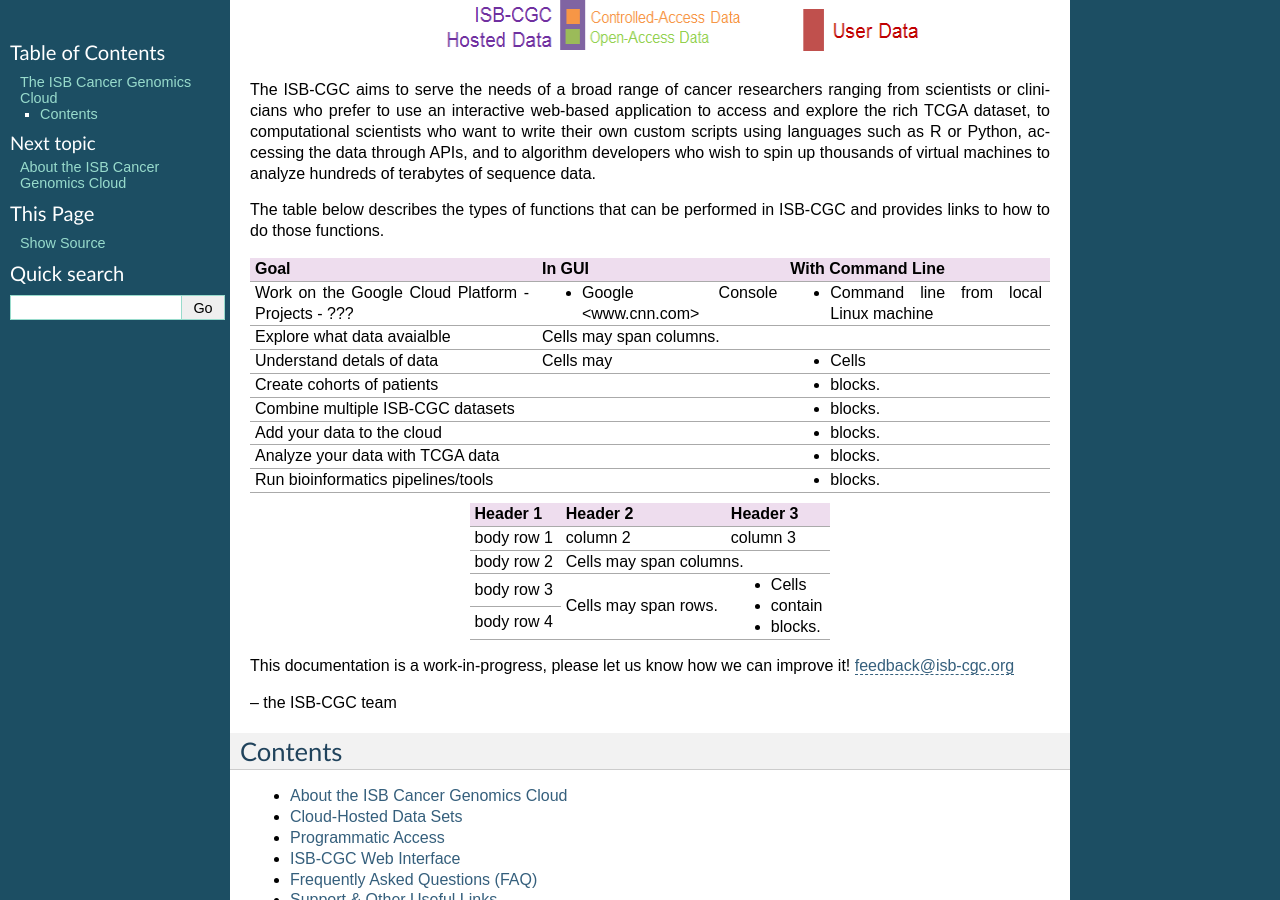
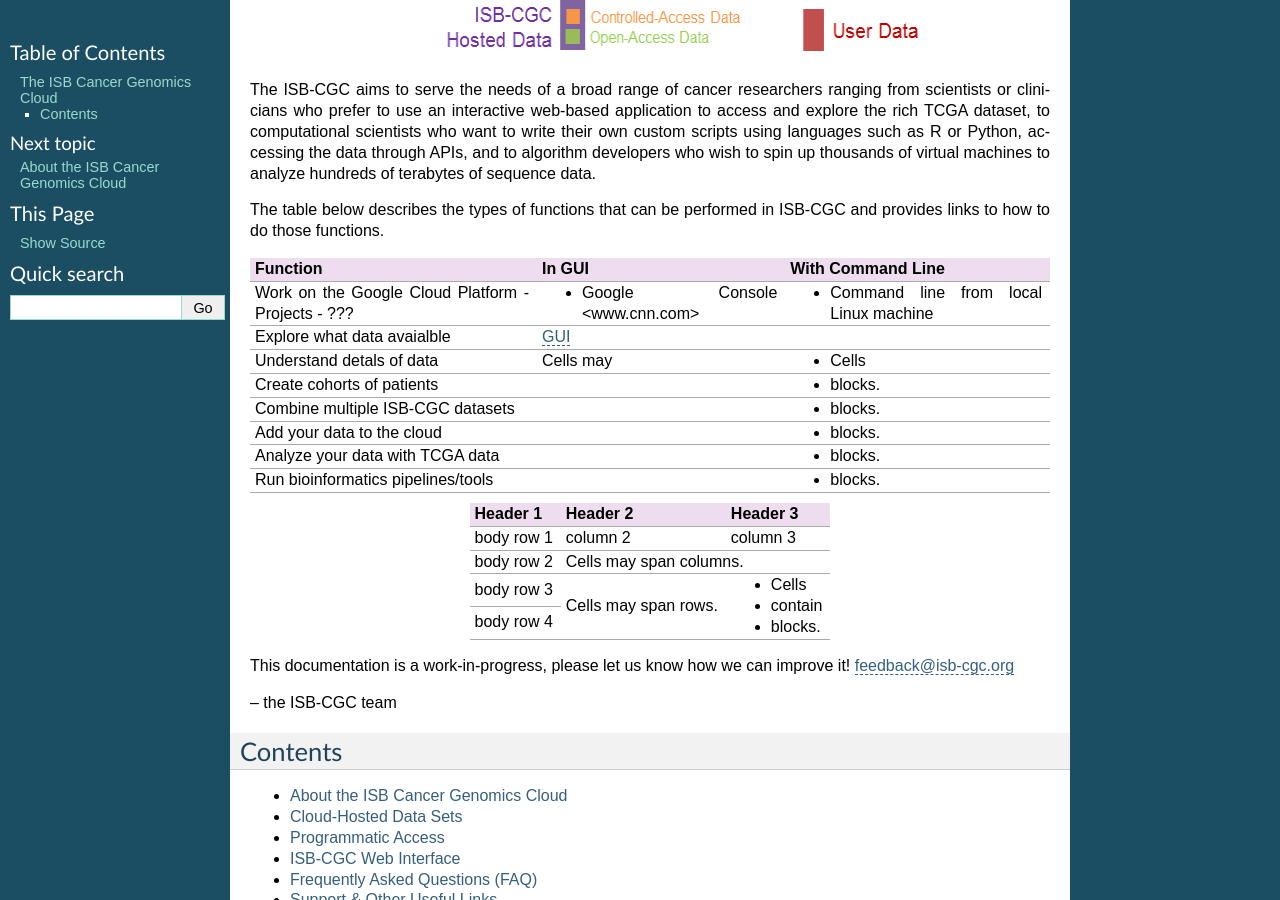
Before and after one commit to isb-cgc/readthedocs, a Sphinx documentation site: the page built from docs/source/index.rst, in a window 1280 px wide and 900 px high, scrolled down 555 px. Built offline with Sphinx 7.4.7, drawn with Linux system fonts in a browser that asks for light colours.

Commit message:
Update index.rst

```diff
--- a/docs/source/index.rst
+++ b/docs/source/index.rst
@@ -27,13 +27,13 @@
 The table below describes the types of functions that can be performed in ISB-CGC and provides links to how to do those functions.
 
 +-----------------------------------+-----------------------------------------+-----------------------------------------+
-|Goal                               |In GUI                                   |With Command Line                        |
+|Function                           |In GUI                                   |With Command Line                        |
 +===================================+=========================================+=========================================+
 |Work on the Google Cloud Platform  |- Google Console <www.cnn.com>           |- Command line from local Linux machine  |
 |- Projects                         |                                         |                                         |
 |- ???                              |                                         |                                         |
 +-----------------------------------+-----------------------------------------+-----------------------------------------+
-|Explore what data avaialble        | Cells may span columns.                 |                                         |
+|Explore what data avaialble        |`GUI <www.cnn.com>`_                     |                                         |
 +-----------------------------------+-----------------------------------------+-----------------------------------------+
 |Understand detals of data          |Cells may                                |- Cells                                  |
 +-----------------------------------+-----------------------------------------+-----------------------------------------+
```
